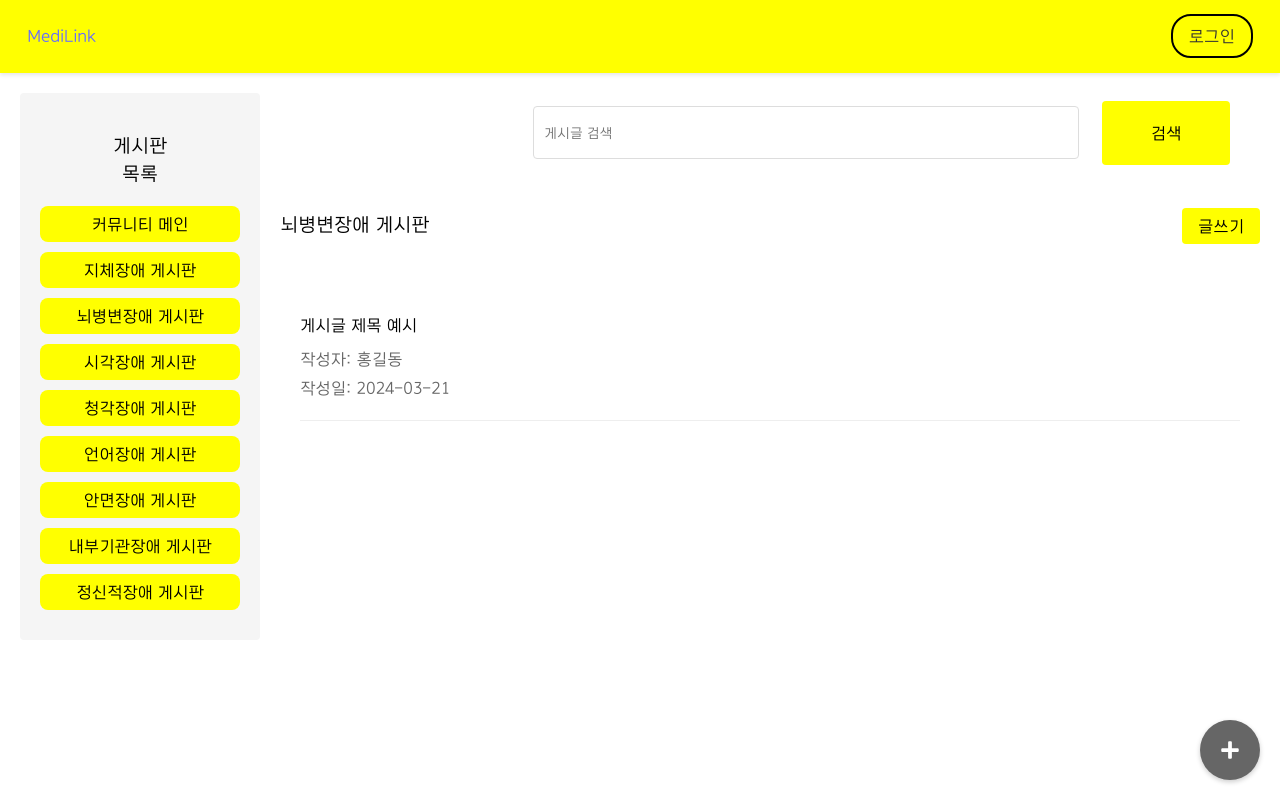
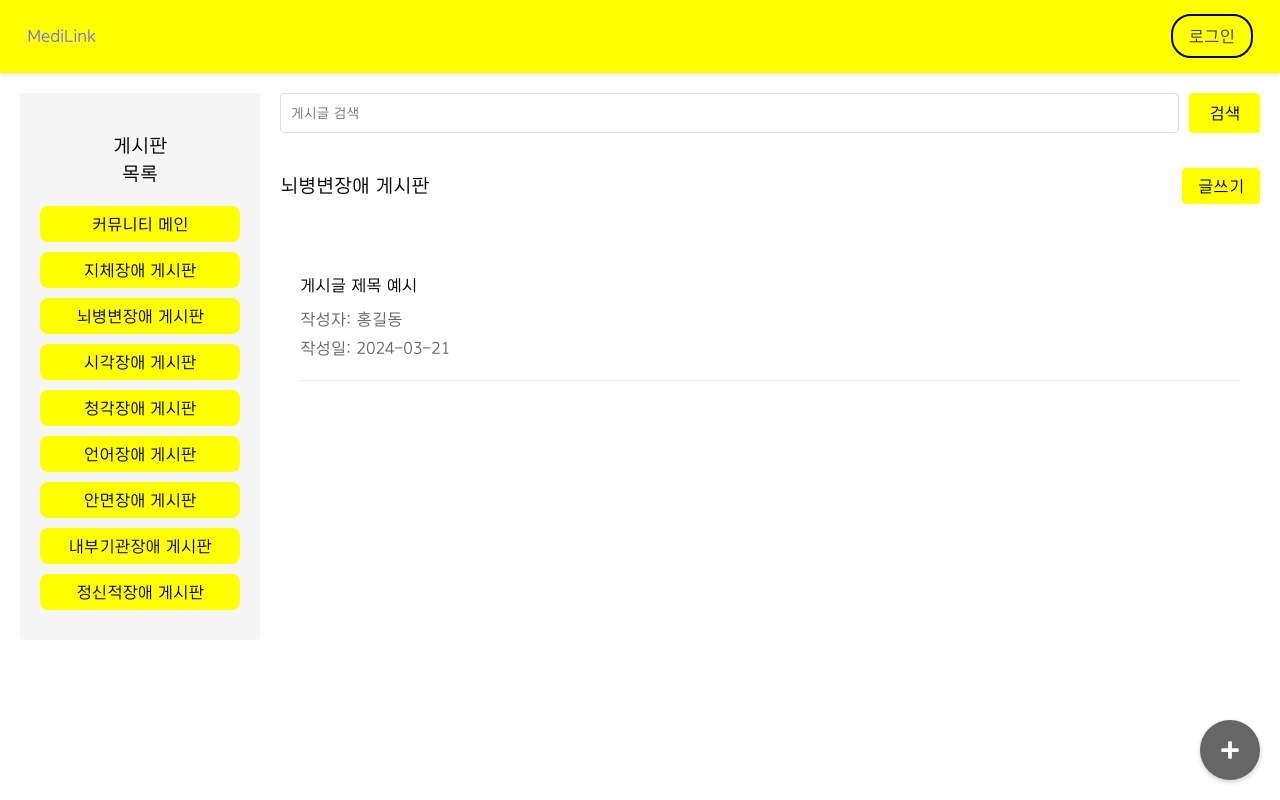
Before and after one commit to davJ-star/hanwha-ieum-seongwook, a React (Vite) app in the folder frontend/my-react-app/: page /BLDcommu in a window 1280 px wide. Shown: the top 800 px of the page. Built offline with nearby package versions, Linux system fonts and the light colour scheme.

Commit message:
style: update search input and button dimensions for improved usability

```diff
--- a/frontend/my-react-app/src/styles/pages/commu.css
+++ b/frontend/my-react-app/src/styles/pages/commu.css
@@ -120,27 +120,33 @@
   .search-input {
     flex: 1;
     padding: 10px;
-    margin: 1em;
-    margin-left: 19em;
+    /* margin: 1em;
+    margin-left: 19em; */
     border: 1px solid #ddd;
     border-radius: 4px;
+    border-color: #000000;
+
     color: #000000;
-    height: 4em;
+    /* height: 4em;     */
+    height: 40px;
     box-sizing: border-box;
   }
 
   .search-button {
-    min-width: 8em;
-    min-height: 4em;
+    /* min-width: 8em;
+    min-height: 4em; */
     margin-left: 10px;
-    margin-right: 30px;
+    /* margin-right: 30px; */
     padding: 0 24px;
     border: none;
     background-color: #4caf50;
     color: white;
     border-radius: 4px;
+    border-color: #000000;
     cursor: pointer;
-    height: 3.5em;
+    /* height: 3.5em; */
+    height: 40px;
+
     box-sizing: border-box;
   }
 
```
